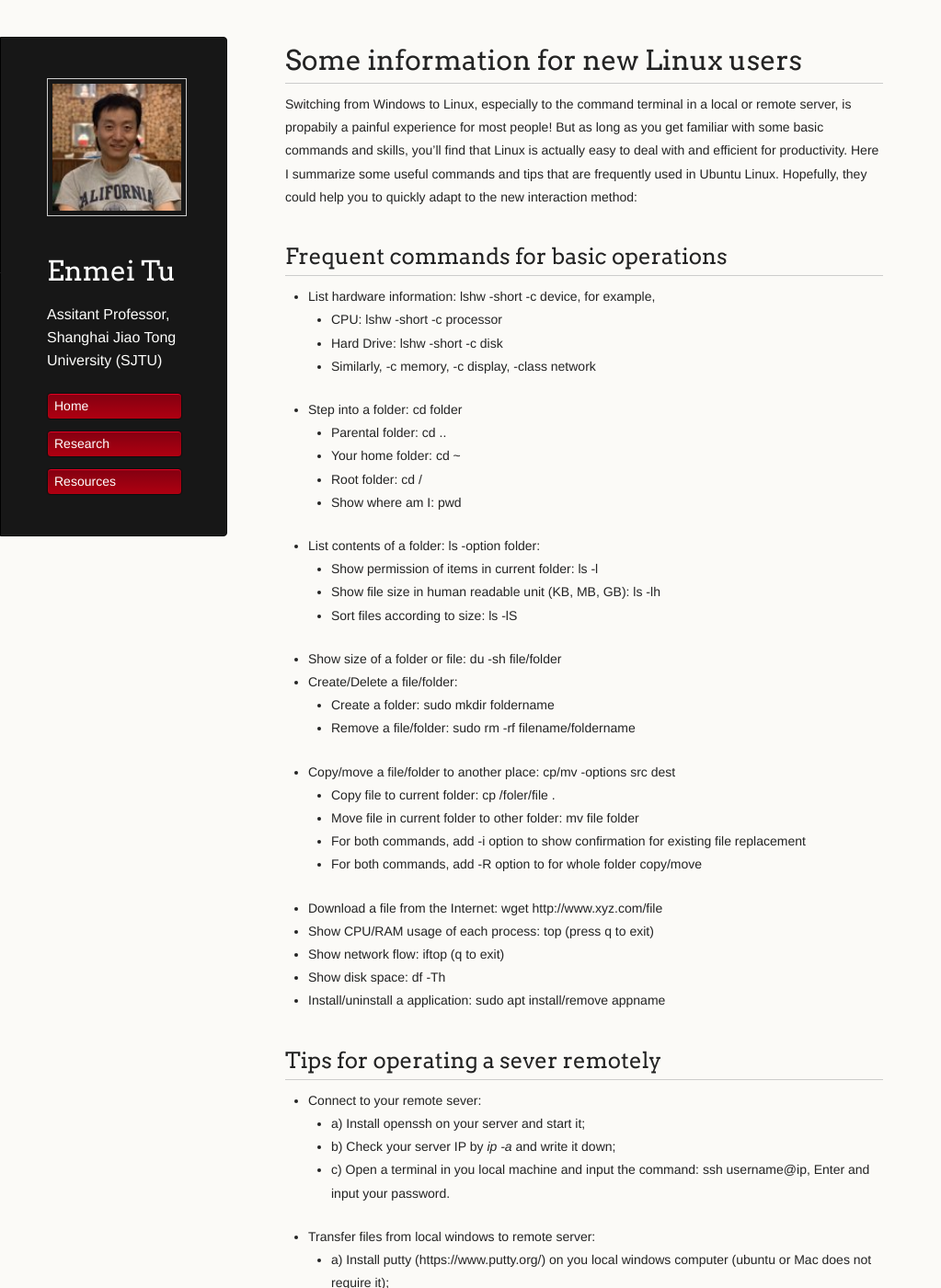
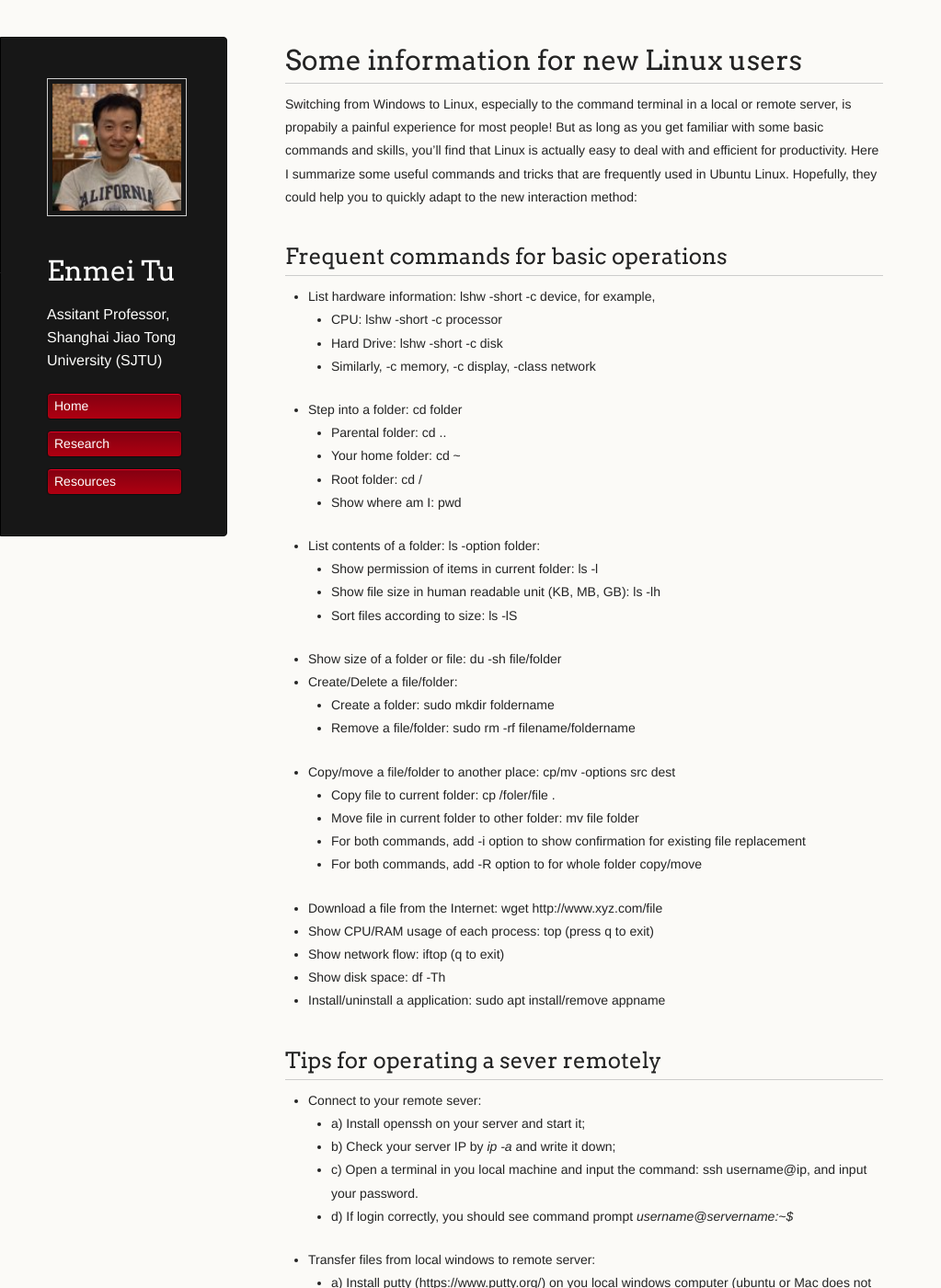
Before and after one commit to hellotem/enmeitu.github.io, a Jekyll site: the page built from resource/linux.md, in a window 1280 px wide and 1400 px high. Shown: the whole window at 92% size, without its empty margins (0-1023 px from the left). Built offline with Jekyll 4.4.1, drawn with Linux system fonts in a browser that asks for light colours; our own code applies the rules of GitHub Pages for plain Markdown files.

Commit message:
Update linux.md

```diff
--- a/resource/linux.md
+++ b/resource/linux.md
@@ -1,6 +1,6 @@
 # Some information for new Linux users
 
-Switching from Windows to Linux, especially to the command terminal in a local or remote server, is propabily a painful experience for most people! But as long as you get familiar with some basic commands and skills, you'll find that Linux is actually easy to deal with and efficient for productivity.  Here I summarize some useful commands and tips that are frequently used in Ubuntu Linux. Hopefully, they could help you to quickly adapt to the new interaction method:
+Switching from Windows to Linux, especially to the command terminal in a local or remote server, is propabily a painful experience for most people! But as long as you get familiar with some basic commands and skills, you'll find that Linux is actually easy to deal with and efficient for productivity.  Here I summarize some useful commands and tricks that are frequently used in Ubuntu Linux. Hopefully, they could help you to quickly adapt to the new interaction method:
 ## Frequent commands for basic operations
  * List hardware information: lshw -short -c device, for example,
    - CPU: lshw -short -c processor
@@ -34,7 +34,8 @@ Switching from Windows to Linux, especially to the command terminal in a local o
 * Connect to your remote sever:
   - a) Install openssh on your server and start it;
   - b) Check your server IP by *ip -a* and write it down;
-  - c) Open a terminal in you local machine and input the command: ssh username@ip, Enter and input your password.
+  - c) Open a terminal in you local machine and input the command: ssh username@ip, and input your password.
+  - d) If login correctly, you should see command prompt _username@servername:~$_
 * Transfer files from local windows to remote server:
   - a) Install putty (https://www.putty.org/) on you local windows computer (ubuntu or Mac does not require it);
   - b) Start transferring: pscp "D:\myfile.xyz" accountname@202.120.37.176:~/
```
